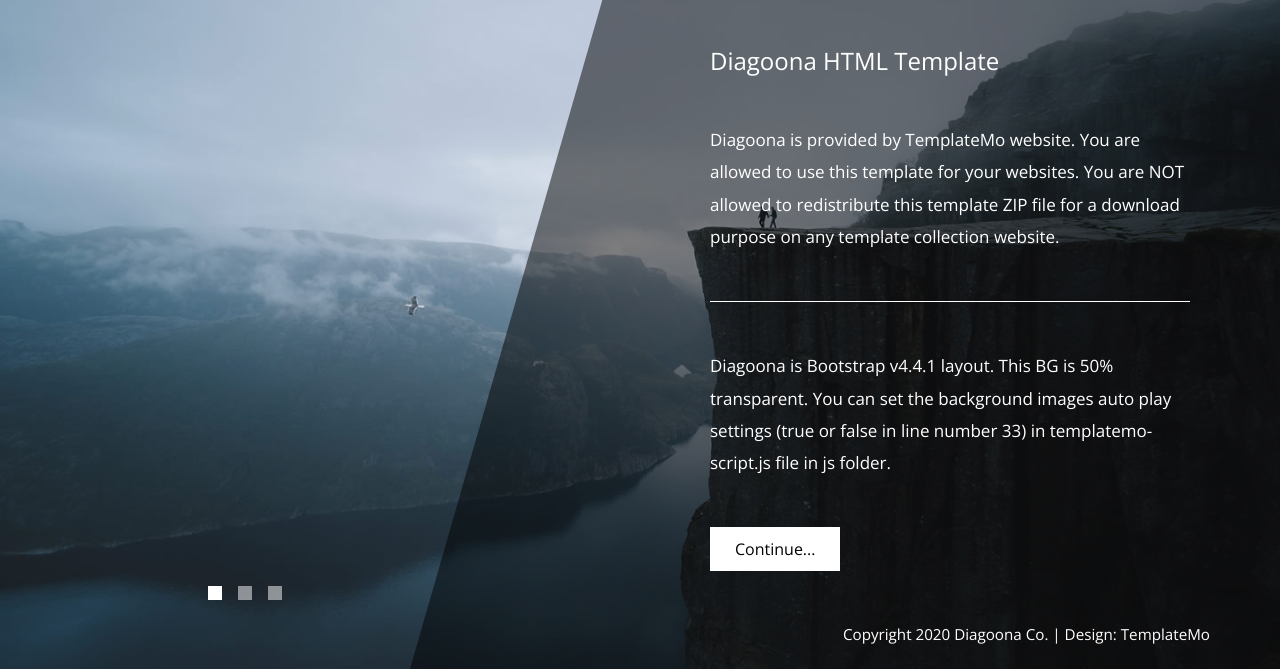
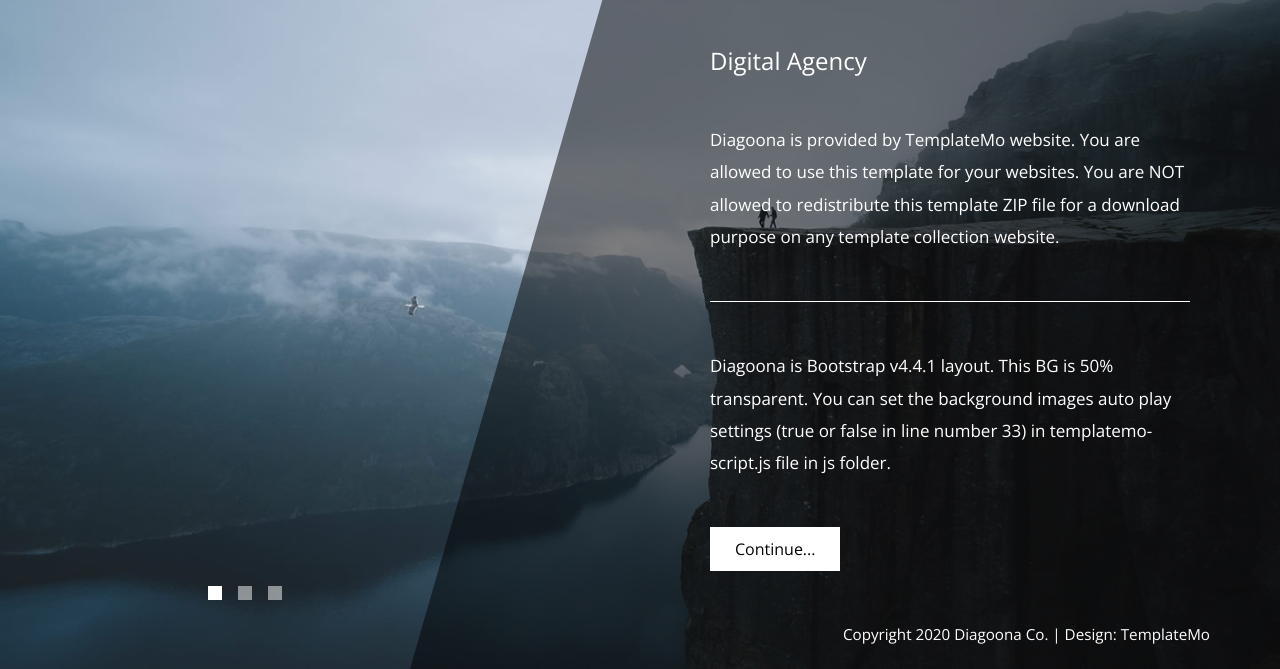
Before and after one commit to ngiklanbang/Home, a plain HTML site: page index.html in a window 1280 px wide. Shown: the part 131-800 px from the top of the page. Drawn offline with nearby package versions, Linux system fonts and the light colour scheme.

Commit message:
Update index.html

```diff
--- a/index.html
+++ b/index.html
@@ -63,7 +63,7 @@ https://templatemo.com/tm-550-diagoona
                 <div class="tm-col-left"></div>
                 <main class="tm-col-right">
                     <section class="tm-content">
-                        <h2 class="mb-5 tm-content-title">Diagoona HTML Template</h2>
+                        <h2 class="mb-5 tm-content-title">Digital Agency</h2>
                         <p class="mb-5">Diagoona is provided by TemplateMo website. You are allowed to use this template for your websites. You are NOT allowed to redistribute this template ZIP file for a download purpose on any template collection website.</p>
                         <hr class="mb-5">
                         <p class="mb-5">Diagoona is Bootstrap v4.4.1 layout. This BG is 50% transparent. You can set the background images auto play settings (true or false in line number 33) in templatemo-script.js file in js folder.</p>
```
